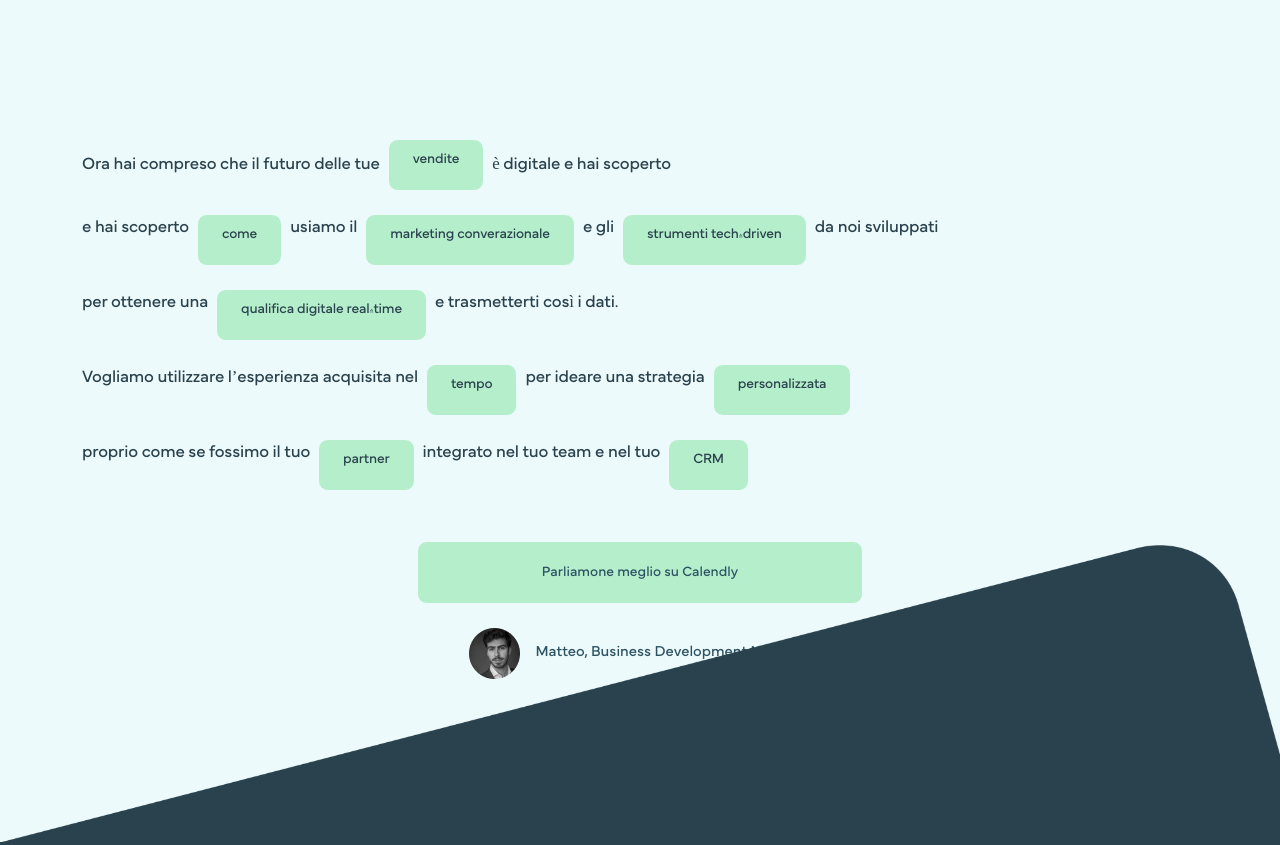
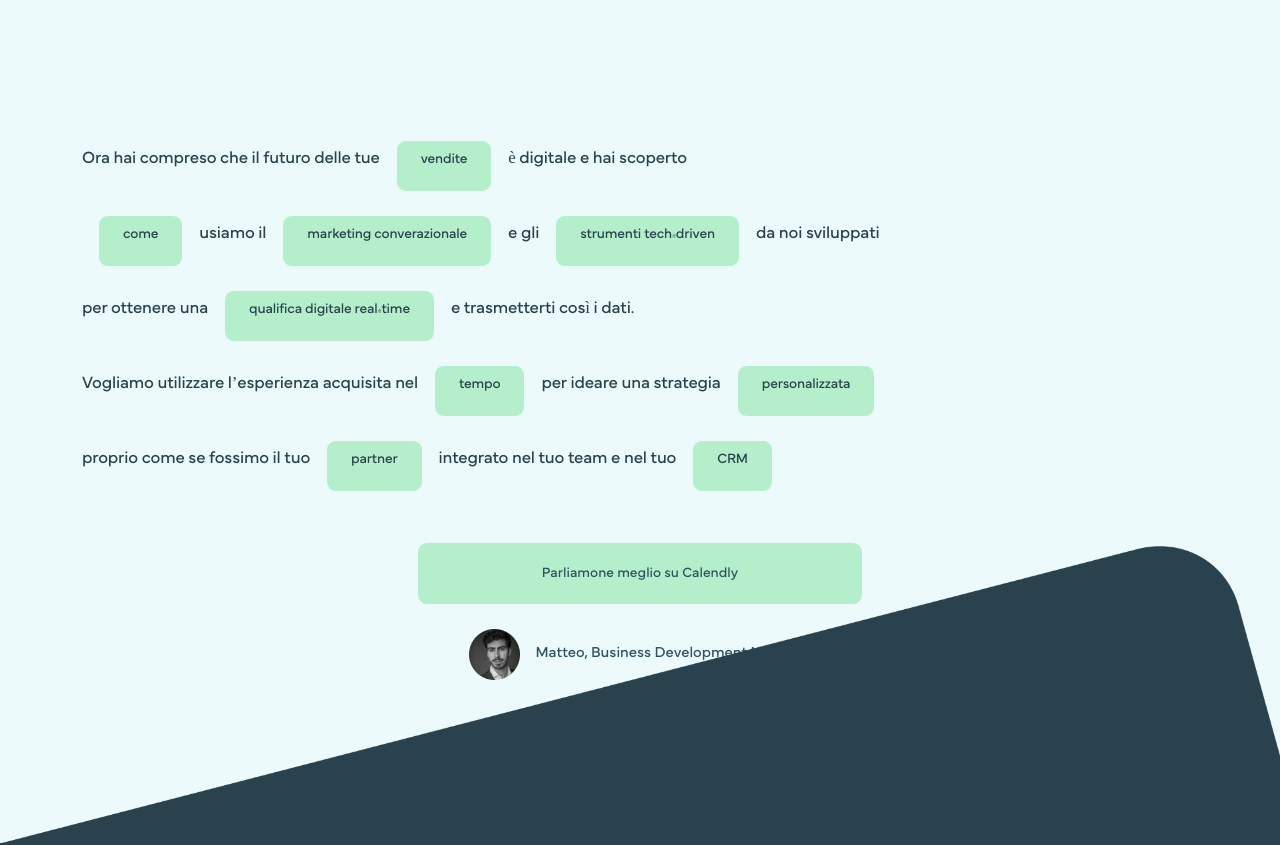
Before and after one commit to neharadialcode/daicar-group-animation, a React (Create React App) app: page / in a window 1280 px wide. Shown: the part 5720-6565 px from the top of the page. Built offline with nearby package versions, Linux system fonts and the light colour scheme.

Commit message:
updating meeting section code

```diff
--- a/src/assets/scss/app.scss
+++ b/src/assets/scss/app.scss
@@ -388,8 +388,7 @@
   display: inline-block;
   font-weight: 400;
   height: 52px;
-  vertical-align: middle;
-  line-height: 80%;
+  line-height: 76%;
 }
 .Calendly_button {
   background: rgba(126, 228, 156, 0.5);
@@ -779,3 +778,8 @@ $background-color_3: black;
   right: 5%;
   top: 10%;
 }
+
+.meeting_para {
+  line-height: 234% !important;
+  max-width: 1302px !important;
+}
--- a/src/components/Meeting.jsx
+++ b/src/components/Meeting.jsx
@@ -34,43 +34,43 @@ function About() {
     <>
       <section className="bg_light_white padding_y163 about_parent min-vh-100 overflow-hidden">
         <div className="custom_container container about_text pt-xl-5">
-          <p className="mb-0 fw-normal font_5xl color_dark_gray ff_mundial_normal custom_letter_spacing">
+          <p className="mb-0 fw-normal font_5xl color_dark_gray ff_mundial_normal custom_letter_spacing meeting_para mx-auto">
             Ora hai compreso che il futuro delle tue
-            <span className="common_button mx-1 font_2xl mx-2">vendite</span>è
-            digitale e hai scoperto
-            <br className="d-md-block d-none"></br> e hai scoperto
-            <span className="common_button mx-1 font_2xl mx-2 margin_top">
+            <span className="common_button mx-1 font_2xl mx-sm-3">vendite</span>
+            è digitale e hai scoperto
+            <br className="d-md-block d-none"></br>
+            <span className="common_button mx-1 font_2xl mx-sm-3 margin_top">
               come
             </span>
             usiamo il
-            <span className="common_button mx-1 font_2xl mx-2 margin_top">
+            <span className="common_button mx-1 font_2xl mx-sm-3 margin_top">
               marketing converazionale
             </span>
             e gli
-            <span className="common_button mx-1 font_2xl mx-2 margin_top">
+            <span className="common_button mx-1 font_2xl mx-sm-3 margin_top">
               strumenti tech-driven
             </span>
             da noi sviluppati
             <br className="d-md-block d-none"></br> per ottenere una
-            <span className="common_button mx-1 font_2xl mx-2 margin_top">
+            <span className="common_button mx-1 font_2xl mx-sm-3 margin_top">
               qualifica digitale real-time
             </span>
             e trasmetterti così i dati.<br className="d-md-block d-none"></br>
             Vogliamo utilizzare l’esperienza acquisita nel
-            <span className="common_button mx-1 font_2xl mx-2 margin_top">
+            <span className="common_button mx-1 font_2xl mx-sm-3 margin_top">
               tempo
             </span>
             per ideare una strategia
-            <span className="common_button mx-1 font_2xl mx-2 margin_top">
+            <span className="common_button mx-1 font_2xl mx-sm-3 margin_top">
               personalizzata
             </span>
             <br className="d-md-block d-none"></br>
             proprio come se fossimo il tuo
-            <span className="common_button mx-1 font_2xl mx-2 margin_top">
+            <span className="common_button mx-1 font_2xl mx-sm-3 margin_top">
               partner
             </span>
             integrato nel tuo team e nel tuo
-            <span className="common_button mx-1 font_2xl mx-2 margin_top">
+            <span className="common_button mx-1 font_2xl mx-sm-3 margin_top">
               CRM
             </span>
           </p>
```
